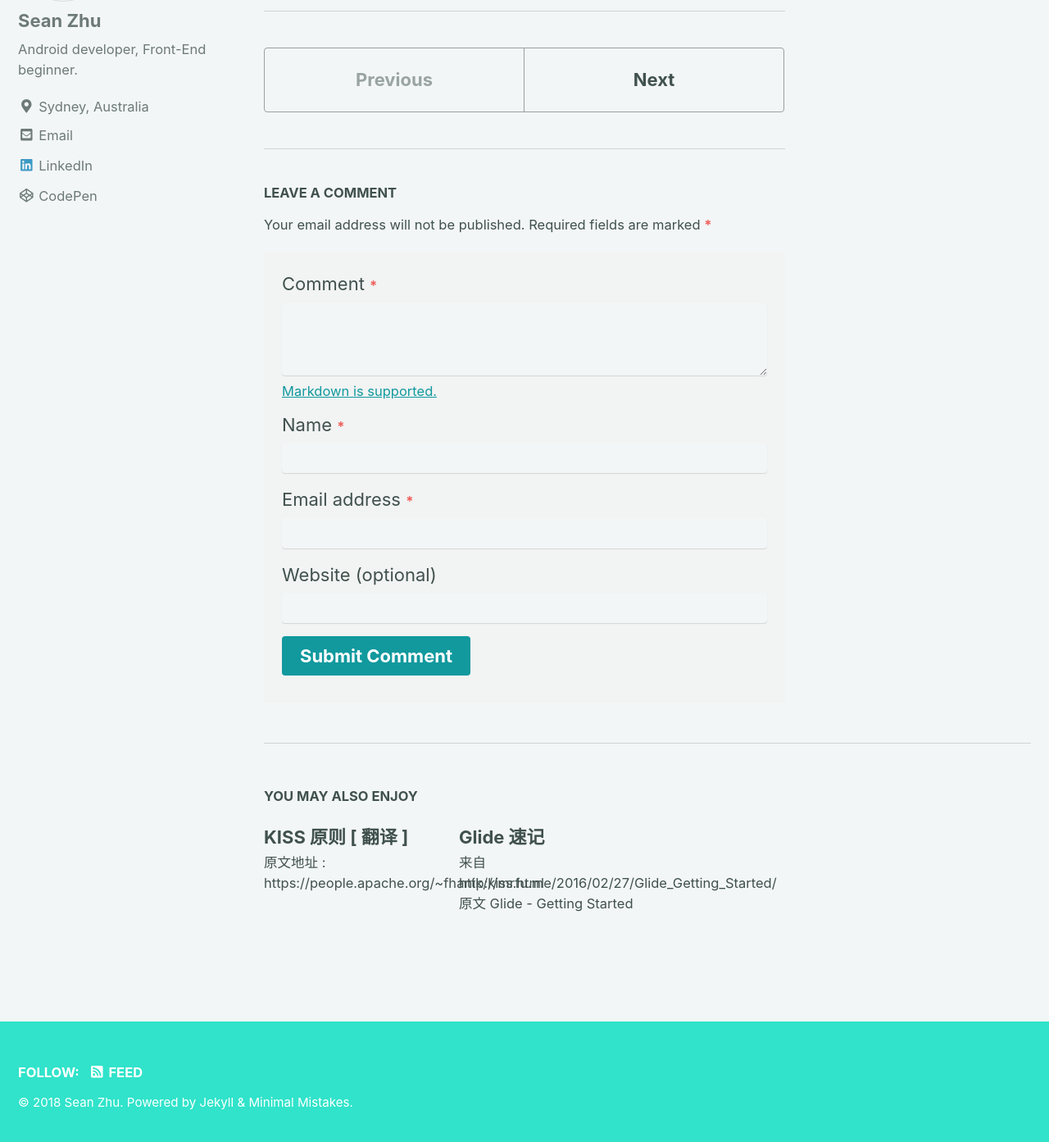
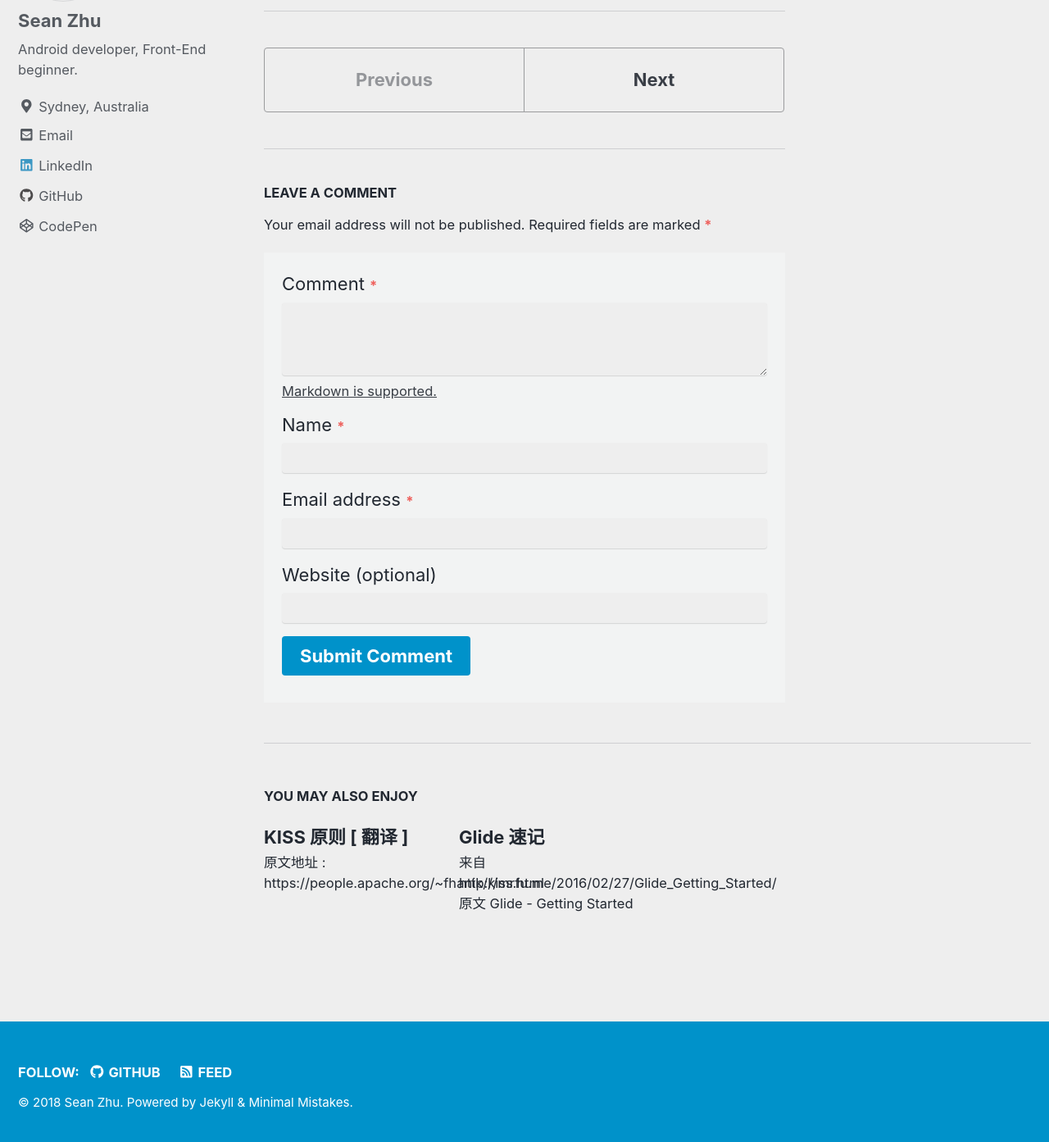
Before and after one commit to SeanZom/SeanZom.github.io, a Jekyll site: the page built from _posts/2016-04-21-利用Bitbucket创建maven私有仓库.md, in a window 1280 px wide and 1400 px high, scrolled down 6052 px. Shown: the top 1393 px of the window at 82% size. Built offline with Jekyll 4.4.1, drawn with Linux system fonts in a browser that asks for light colours; nearby versions of some CDN libraries.

Commit message:
Update _config.yml

```diff
--- a/_config.yml
+++ b/_config.yml
@@ -16,7 +16,7 @@
 
 
 remote_theme: "mmistakes/minimal-mistakes"
-minimal_mistakes_skin    : "mint" # "default", "air", "aqua", "contrast", "dark", "dirt", "neon", "mint", "plum", "sunrise"
+minimal_mistakes_skin    : "air" # "default", "air", "aqua", "contrast", "dark", "dirt", "neon", "mint", "plum", "sunrise"
 
 # Site Settings
 locale                   : "en-US"
@@ -59,7 +59,7 @@
   flickr           :
   facebook         :
   foursquare       :
-  github           :
+  github           : "https://github.com/SeanZom"
   gitlab           :
   google_plus      :
   keybase          :
```
